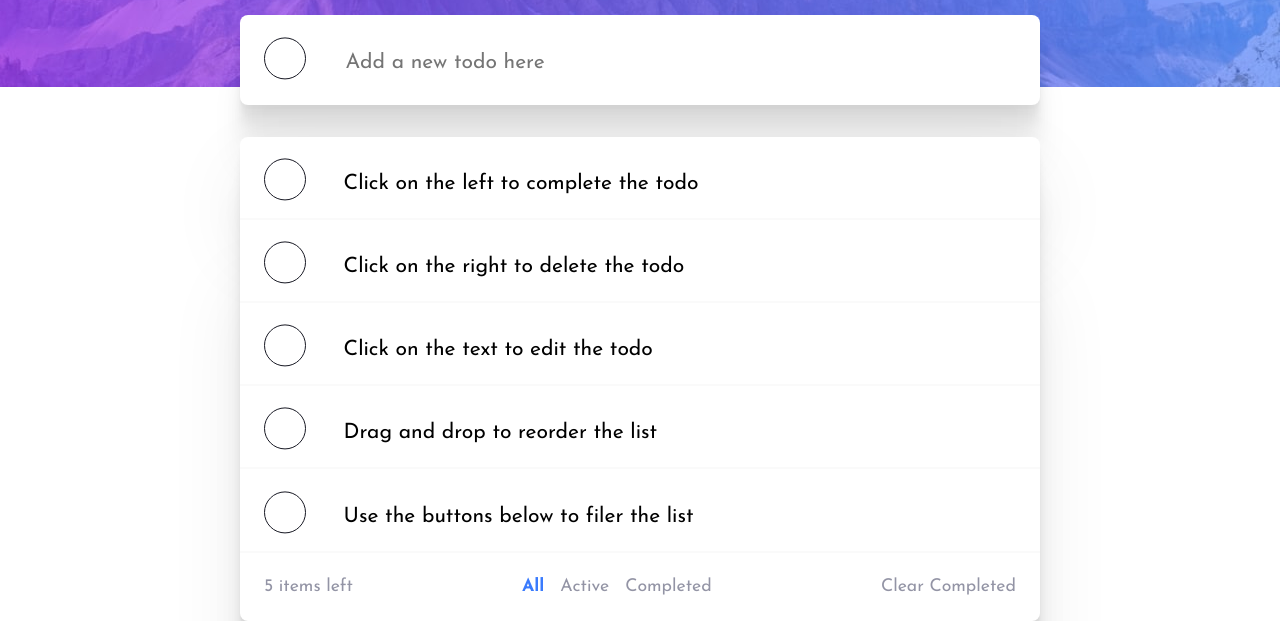
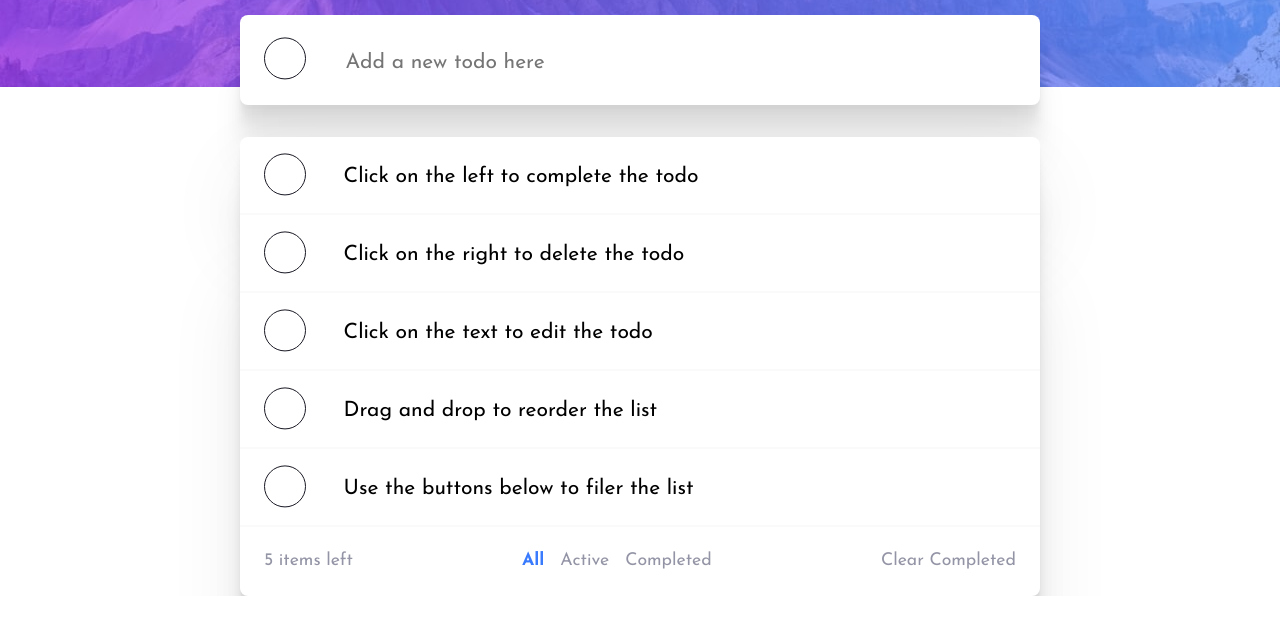
Before and after one commit to dwhenson/frontendmentor-todo-app, a website built with Parcel: page src/index.html in a window 1280 px wide. Shown: the part 213-834 px from the top of the page. After the commit the page ends 809 px from the top, so only its background shows below. Built offline with nearby package versions, Linux system fonts and the light colour scheme.

Commit message:
✨ IMPROVE: list layout

```diff
--- a/src/index.html
+++ b/src/index.html
@@ -1,6 +1,5 @@
 <!DOCTYPE html>
 <html lang="en-US" dir="ltr">
-
 <head>
   <meta charset="UTF-8" />
   <meta name="viewport" content="width=device-width, initial-scale=1.0" />
@@ -9,7 +8,7 @@
   <link rel="preconnect" href="https://fonts.gstatic.com" crossorigin />
   <link href="https://fonts.googleapis.com/css2?family=Josefin+Sans:wght@400;700&display=swap" rel="stylesheet" />
   <link rel="stylesheet" href="scss/global.scss" />
-  <script defer src="js/index.js"></script>
+  <script async type="module" src="js/index.js"></script>
 </head>
 
 <body class="align-content">
--- a/src/js/app/filter-todos.js
+++ b/src/js/app/filter-todos.js
@@ -11,14 +11,13 @@ export function filterTodos(target) {
     ? JSON.parse(localStorage.getItem("savedTodos"))
     : todos;
 
+  // Remove filter highlight and reapply to active fitler
   const buttons = document.querySelectorAll(".filters-wrapper button");
-
   for (const button of buttons) {
     if (button.classList.contains("js-active")) {
       button.classList.remove("js-active");
     }
   }
-
   for (const button of buttons) {
     if (target === button.dataset.function) {
       button.classList.add("js-active");
--- a/src/scss/blocks/_list-item.scss
+++ b/src/scss/blocks/_list-item.scss
@@ -1,7 +1,7 @@
 li[draggable] {
   position: relative;
   display: flex;
-  align-items: baseline;
+  align-items: center;
   padding: 1rem 1.5rem;
   border-block-start: solid 2px transparent;
   border-block-end: solid 2px var(--clr-neutral-300);
@@ -16,6 +16,7 @@ li[draggable] {
   }
 
   [contenteditable] {
+    max-inline-size: fit-content;
     line-height: 1;
     cursor: pointer;
 
```
